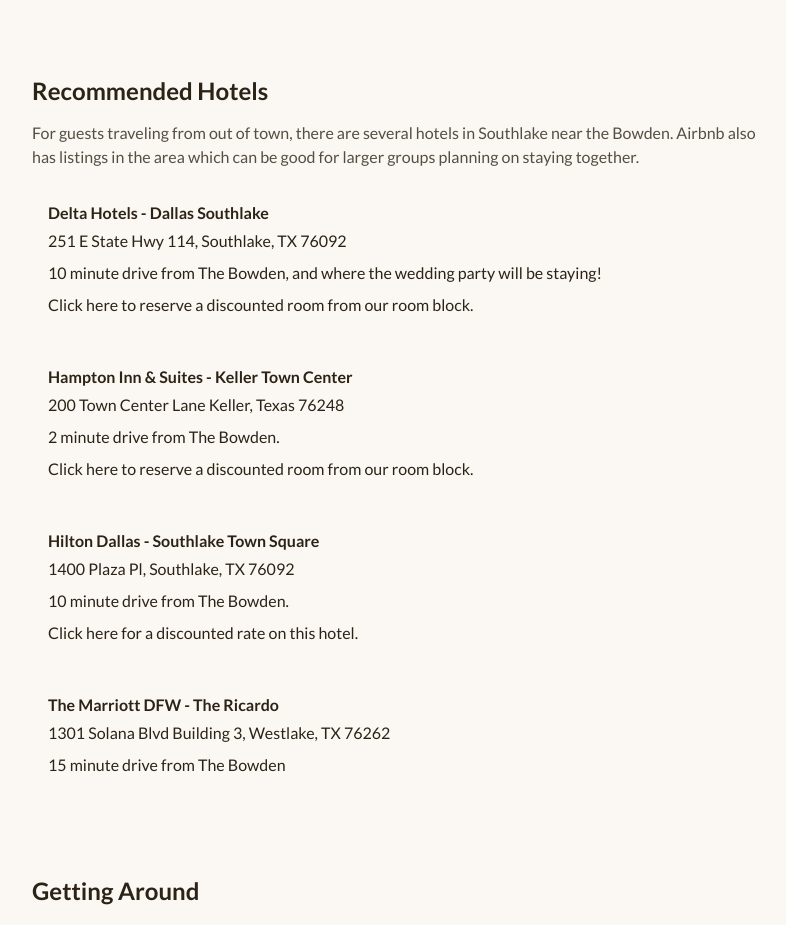
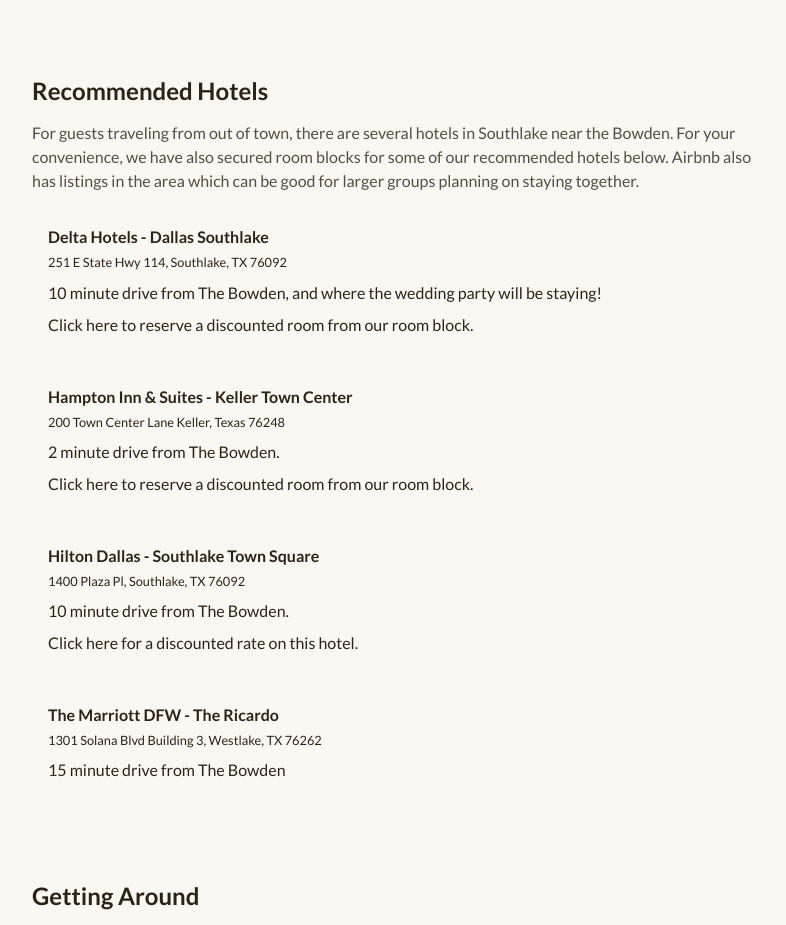
Before and after one commit to vvusirik/wedding, a Next.js app: page /travel in a window 1280 px wide. Shown: the part 860-1785 px from the top of the page, without its empty margins (240-1026 px from the left). Built offline with nearby package versions, Linux system fonts and the light colour scheme; no server answers.

Commit message:
update hotel text

```diff
--- a/app/travel/page.module.css
+++ b/app/travel/page.module.css
@@ -112,8 +112,8 @@
 }
 
 .hotelAddress {
-  font-size: 1rem;
-  color: var(--color-foreground);
+  font-size: 0.8rem;
+  color: var(--color-taupe);
   margin-top: 0.25rem;
 }
 
--- a/app/travel/page.tsx
+++ b/app/travel/page.tsx
@@ -71,8 +71,10 @@
             <>
                 <p className={`${styles.hotelTextBody} text-foreground/80 mb-4`}>
                     For guests traveling from out of town, there are several hotels in
-                    Southlake near the Bowden. Airbnb also has listings in the area which
-                    can be good for larger groups planning on staying together.
+                    Southlake near the Bowden. For your convenience, we have also secured
+                    room blocks for some of our recommended hotels below. Airbnb also has
+                    listings in the area which can be good for larger groups planning on
+                    staying together.
                 </p>
                 <div className="space-y-4">
                     <a
```
